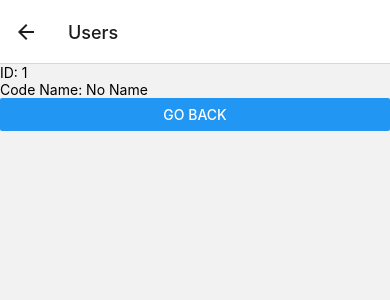
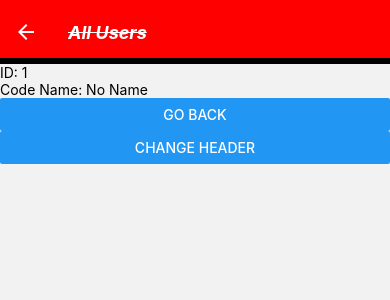
Before and after one commit to Johnsensei/rn-navigation, a React Native app: screen /Users in a window 390 px wide. Shown: the top 300 px of the page. Built offline with nearby package versions, Linux system fonts and the light colour scheme.

Commit message:
Navigation bar halfway point

```diff
--- a/App.js
+++ b/App.js
@@ -8,16 +8,40 @@ import Users from './src/Users';
 
 const Stack = createStackNavigator();
 
+const defaultHeader = {
+
+}
+
 export default function App() {
   return (
     <NavigationContainer>
-      <Stack.Navigator initialRouteName='Home'>
+      <Stack.Navigator initialRouteName='Home'
+        screenOptions={{
+          headerStyle: {
+            backgroundColor: 'red',
+            borderBottomWidth: 6,
+            borderBottomColor: 'black',
+            color: 'white'
+          },
+          headerTintColor: '#FFFFFF',
+          headerTitleStyle: {
+              fontWeight: 'bold',
+              fontStyle: 'italic',
+              textDecorationLine: 'line-through'
+          }
+        }}
+      >
         <Stack.Screen name='Home' component={Home}/>
         <Stack.Screen name='Users' component={Users}
-        initialParams={{
-          id: 1,
-          codeName: 'No Name'
-        }}/>
+          initialParams={{
+            id: 1,
+            codeName: 'No Name'
+          }}
+          options={{
+            title: 'All Users'
+          }}
+
+        />
       </Stack.Navigator>
     </NavigationContainer>
   );
--- a/src/Users.js
+++ b/src/Users.js
@@ -19,6 +19,12 @@ const Users = () => {
                     }
                 )}
             />
+            <Button
+                title='Change Header'
+                onPress={() => navigation.setOptions({
+                    title: 'New Header'
+                })}
+            />
         </View>
     );
 }
```
